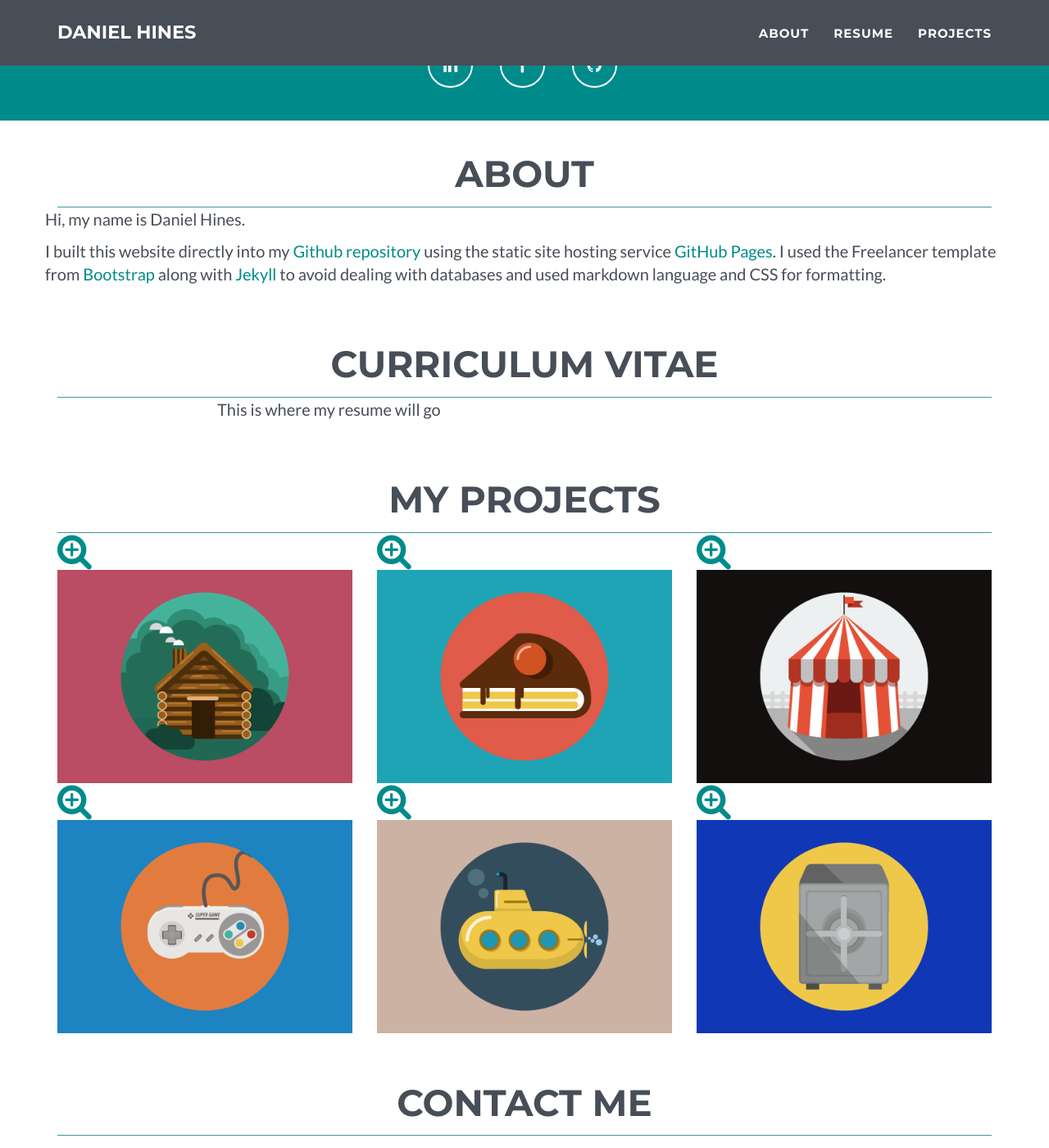
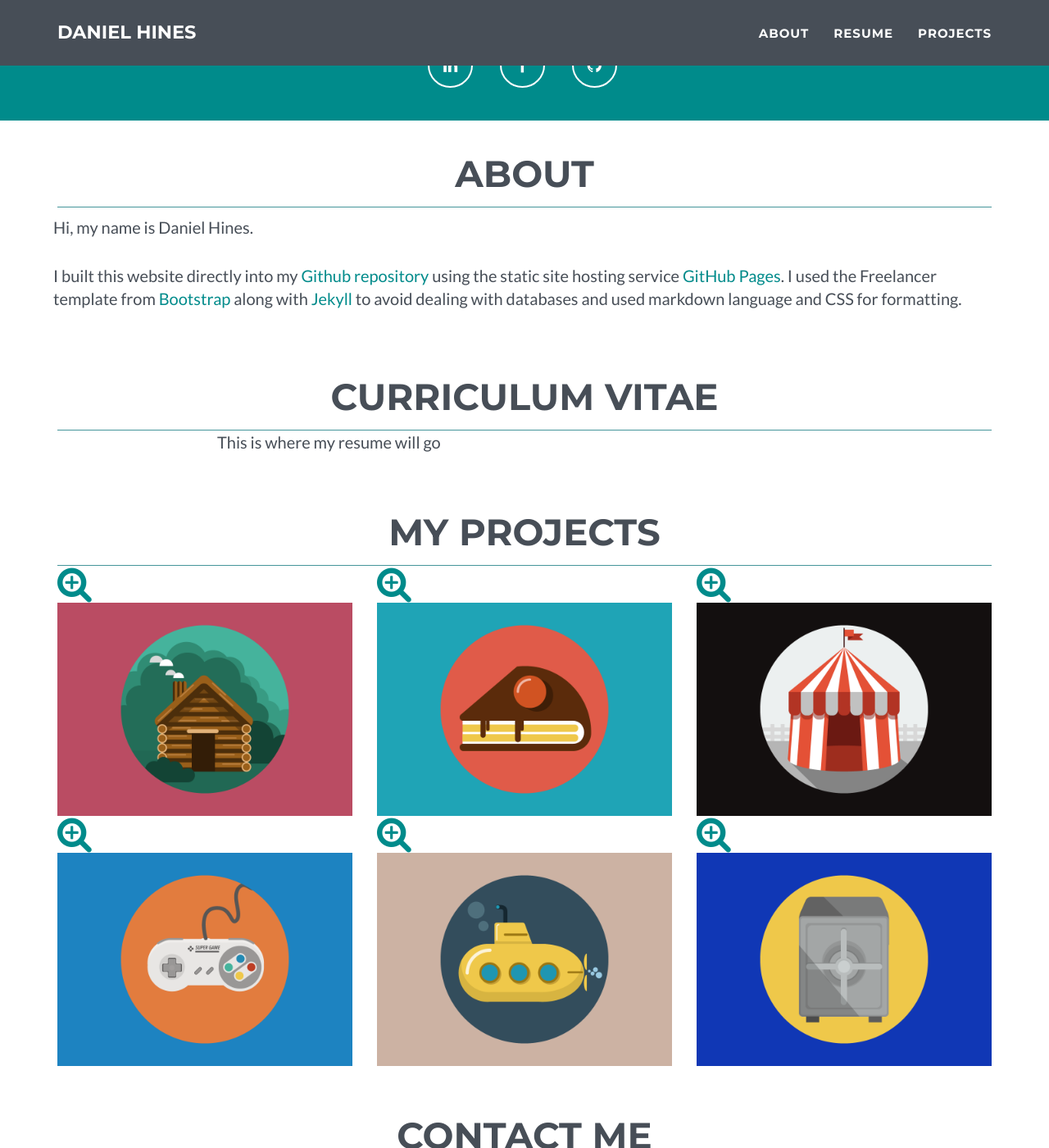
Before and after one commit to danielchines/danielchines.github.io, a Jekyll site: the page built from index.html, in a window 1280 px wide and 1400 px high, scrolled down 630 px. Shown: the whole window at 82% size. Built offline with Jekyll 4.4.1, drawn with Linux system fonts in a browser that asks for light colours.

Commit message:
Update main.css

```diff
--- a/_includes/css/main.css
+++ b/_includes/css/main.css
@@ -215,6 +215,10 @@ section h2 {
 section.success {
     background: rgba({{ site.color.secondary-rgb }},.9);
 
+}
+
+p.about-p {
+    padding: 10px;
 }
 
 #portfolio .portfolio-item {
```
